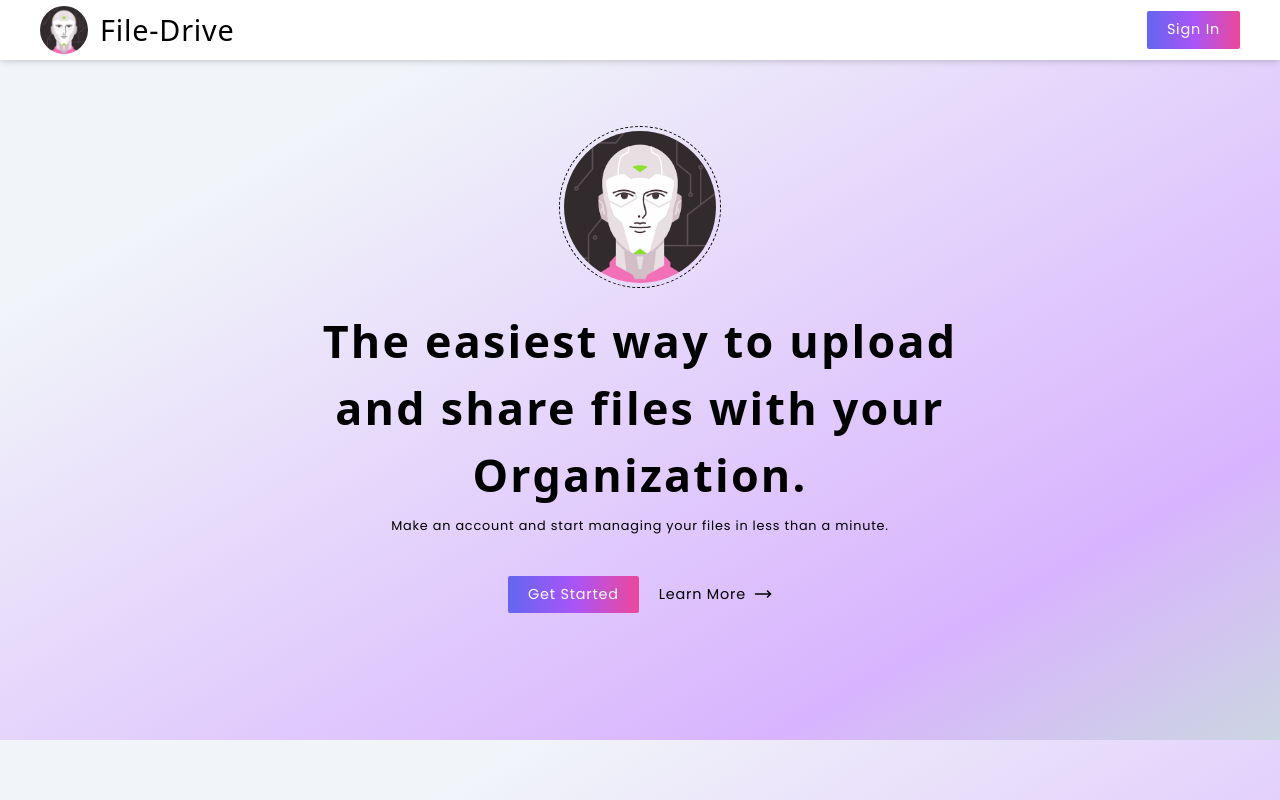
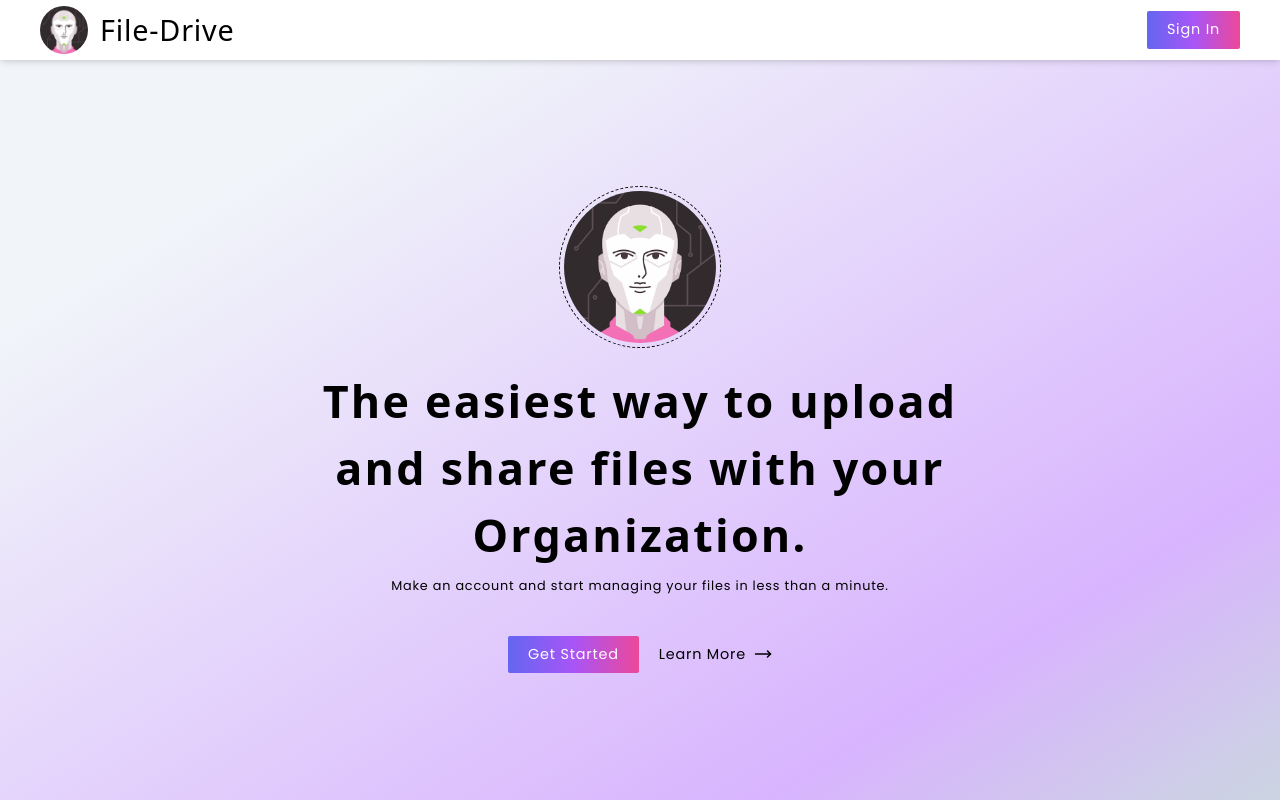
Before and after one commit to anujsingh4545/File-Drive, a React (Vite) app: page / in a window 1280 px wide. Built offline with nearby package versions, Linux system fonts and the light colour scheme; a web font is replaced by a local one.

Commit message:
dashboard sidenav2

```diff
--- a/src/pages/Home.tsx
+++ b/src/pages/Home.tsx
@@ -3,7 +3,7 @@ import {Link} from "react-router-dom";
 
 const Home = () => {
   return (
-    <div className=" h-[calc(100dvh-60px)]">
+    <div className=" h-[100dvh] pt-[60px] ">
       <main className=" w-full h-full  flex  flex-col items-center justify-center  ">
         <img src="/unnamed.png" className="rounded-full h-40 md:h-42 outline-dashed outline-1 p-1 " alt="" />
 
@@ -14,7 +14,7 @@ const Home = () => {
         <h5 className=" mt-3  md:mt-2 text-center px-4 text-[0.8rem] ">Make an account and start managing your files in less than a minute. </h5>
 
         <section className=" flex  mt-10 items-center justify-center gap-5 flex-row ">
-          <Link to="/login">
+          <Link to="/dashboard">
             <button className=" common_btn ">Get Started </button>
           </Link>
           <p className=" cursor-pointer  flex items-center justify-center gap-2">
--- a/src/pages/Login.tsx
+++ b/src/pages/Login.tsx
@@ -2,7 +2,7 @@ import LoginMedia from "../components/Login/LoginMedia";
 
 const Login = () => {
   return (
-    <div className=" w-full h-[calc(100dvh-60px)] flex items-center justify-center  px-3 md:px-0 ">
+    <div className=" w-full h-[100dvh] pt-[60px] flex items-center justify-center  px-3 md:px-0 ">
       <main className=" w-[100%] md:w-[50%] lg:w-[30%]  h-fit  flex flex-col items-center justify-center bg-white/20  rounded-md shadow-md px-5 py-10  ">
         <h2 className="  font-madami font-semibold text-left w-full "> Login </h2>
         <p className=" w-full text-left mt-1 text-slate-700 ">to continue to file-drive</p>
```
